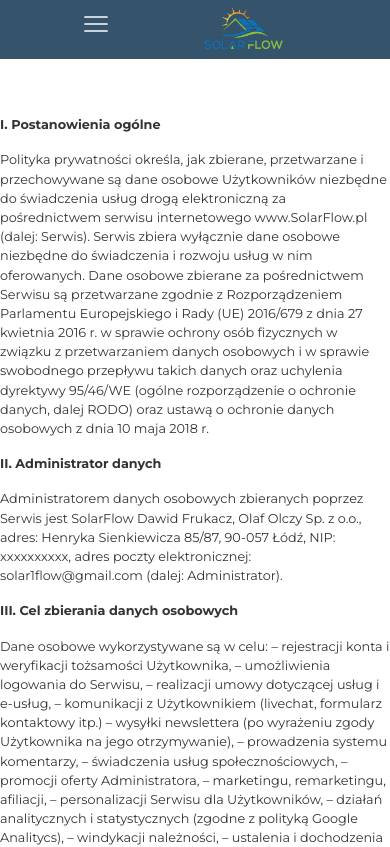
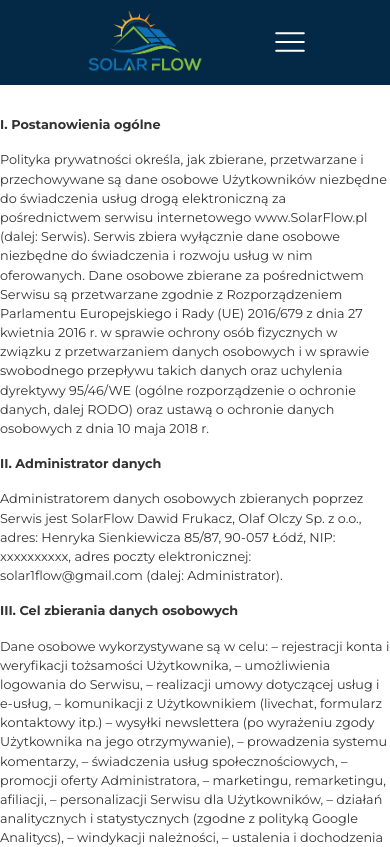
Before and after one commit to Rohhan415/SolarFlow, a React (Vite) app: page /policy in a window 390 px wide. Shown: the top 847 px of the page. Built offline with nearby package versions, Linux system fonts and the light colour scheme.

Commit message:
Refactor: Updated CSS styles for responsiveness in NavBar.module.css, NavigationBar.tsx, StartingPageSlider.tsx, and NavigationContext.tsx

```diff
--- /dev/null
+++ b/src/components/Navigation/MobileNavigationBar.tsx
@@ -0,0 +1,39 @@
+import { NavLink } from "react-router-dom";
+import styles from "./NavBar.module.css";
+import { useNavBarContext } from "../../contexts/useNavBarContext";
+
+function MobileNavigationBar() {
+  const { activeMobileNavBar, toggleOpen } = useNavBarContext();
+  return (
+    <div
+      className={`${styles.modalContainer} ${
+        activeMobileNavBar ? styles.active : ""
+      }`}
+    >
+      <ul className={`${styles.mobileNavList} `}>
+        <li className={styles.navButton}>
+          <NavLink to="/" onClick={toggleOpen}>
+            Strona Główna
+          </NavLink>
+        </li>
+        <li className={styles.navButton}>
+          <NavLink to="/contact" onClick={toggleOpen}>
+            Kontakt
+          </NavLink>
+        </li>
+        <li className={styles.navButton}>
+          <NavLink to="*" onClick={toggleOpen}>
+            O nas
+          </NavLink>
+        </li>
+        <li className={styles.navButton}>
+          <NavLink to="*" onClick={toggleOpen}>
+            Oferta
+          </NavLink>
+        </li>
+      </ul>
+    </div>
+  );
+}
+
+export default MobileNavigationBar;
--- a/src/components/Navigation/NavBar.module.css
+++ b/src/components/Navigation/NavBar.module.css
@@ -1,6 +1,6 @@
 .fixedHeader {
   position: fixed;
-  z-index: 15;
+  z-index: 30;
   top: 0;
   left: 50%;
   transform: translateX(-50%);
@@ -94,30 +94,52 @@
   height: 7.4rem;
 }
 
-/* Smaller Desktop Screen breakpoints */
-@media (max-width: 90em) {
+.mobileNavList {
+  position: fixed;
+  z-index: 99;
+  display: flex;
+  justify-content: center;
+  align-items: center;
+  gap: 3rem;
+  flex-direction: column;
+}
+.modalContainer {
+  z-index: 40;
+  position: absolute;
+  display: flex;
+  justify-content: center;
+  align-items: center;
+  top: 0;
+  left: 0;
+  height: 100vh;
+  width: 100%;
+  font-size: 2.1rem;
+  background-color: var(--dark-blue);
+  backdrop-filter: blur(20px);
+  opacity: 0.9;
+  transform: translateX(100%);
+  transition: transform 0.3s ease-out;
+}
+
+.modalContainer.active {
+  transform: translateX(0);
+}
+
+@media (max-width: 64em) {
   .navigationBar {
+    justify-content: space-between;
+    align-items: center;
+    background-color: var(--dark-blue);
     padding: 0 10rem;
   }
 
-  .navigationBarMove {
-    padding: 0 10rem;
-  }
-}
-/* Smaller Desktop Screen breakpoints */
-@media (max-width: 61.25em) {
-  .navigationBar {
-    padding: 0 10rem;
+  .navButtonMobile {
+    z-index: 41;
+    padding: 0;
   }
 
-  .navigationBarMove {
-    padding: 0 10rem;
-  }
-}
-
-@media (max-width: 44em) {
-  .navigationBar {
-    justify-content: left;
+  .containerMove {
+    height: 10rem;
   }
   .navLogo {
     z-index: 23;
@@ -141,15 +163,20 @@
   }
 
   .NavList {
+    display: none;
+  }
+
+  /* .NavList {
     flex-direction: column;
     justify-content: center;
+    align-items: center;
     position: fixed;
     left: 0;
     gap: 5rem;
     width: 40%;
     height: 100%;
     transition: all 0.3s ease-in-out;
-  }
+  } */
 
   .NavList.hidden {
     transform: translateX(-100%); /* Slide out to the left */
--- a/src/components/Navigation/NavigationBar.tsx
+++ b/src/components/Navigation/NavigationBar.tsx
@@ -2,9 +2,10 @@
 import styles from "./NavBar.module.css";
 import Logo from "../../assets/logo-no-background.png";
 import { useNavBarContext } from "../../contexts/useNavBarContext";
+import MobileNavigationBar from "./MobileNavigationBar";
 
 function NavigationBar() {
-  const { showNavigation, activeMobileNavBar, toggleOpen } = useNavBarContext();
+  const { showNavigation, toggleOpen } = useNavBarContext();
 
   return (
     <header className={styles.fixedHeader}>
@@ -20,22 +21,6 @@
               : `${styles.navigationBar}`
           }
         >
-          <svg
-            xmlns="http://www.w3.org/2000/svg"
-            fill="none"
-            viewBox="0 0 24 24"
-            strokeWidth={1.3}
-            stroke="currentColor"
-            className={styles.navButtonMobile}
-            onClick={toggleOpen}
-          >
-            <path
-              strokeLinecap="round"
-              strokeLinejoin="round"
-              d="M3.75 6.75h16.5M3.75 12h16.5m-16.5 5.25h16.5"
-            />
-          </svg>
-
           <div
             className={
               showNavigation ? `${styles.navLogoMove}` : `${styles.navLogo}`
@@ -55,11 +40,25 @@
             </NavLink>
           </div>
 
-          <ul
-            className={`${styles.NavList} ${
-              activeMobileNavBar ? "" : styles.hidden
-            }`}
+          <svg
+            xmlns="http://www.w3.org/2000/svg"
+            fill="none"
+            viewBox="0 0 24 24"
+            strokeWidth={1.3}
+            stroke="currentColor"
+            className={styles.navButtonMobile}
+            onClick={toggleOpen}
           >
+            <path
+              strokeLinecap="round"
+              strokeLinejoin="round"
+              d="M3.75 6.75h16.5M3.75 12h16.5m-16.5 5.25h16.5"
+            />
+          </svg>
+
+          <MobileNavigationBar />
+
+          <ul className={`${styles.NavList} `}>
             <li className={styles.navButton}>
               <NavLink to="/">Strona Główna</NavLink>
             </li>
--- a/src/components/Sections/StartingSliderSection/StartingPageSlider.tsx
+++ b/src/components/Sections/StartingSliderSection/StartingPageSlider.tsx
@@ -14,7 +14,7 @@
     <section>
       <HeroSlider
         animations={{ slidingAnimation: "fade" }}
-        // autoplay={{ autoplayDuration: 6000 }}
+        autoplay={{ autoplayDuration: 6000 }}
         height={"100vh"}
         style={{ backgroundColor: "#eee" }}
         accessibility={{
--- a/src/contexts/NavigationContext.tsx
+++ b/src/contexts/NavigationContext.tsx
@@ -40,7 +40,7 @@
 
   useEffect(() => {
     const handleScroll = () => {
-      if (window.innerWidth > 704) {
+      if (window.innerWidth > 1024) {
         setScrollWatcher((prevState) => {
           return {
             y: window.scrollY,
@@ -48,12 +48,18 @@
           };
         });
         setShowNavigation(window.scrollY > 1 || scrollWatcher.y > 1);
+      } else {
+        setShowNavigation(false);
       }
     };
     handleScroll();
 
     window.addEventListener("scroll", handleScroll);
-    return () => window.removeEventListener("scroll", handleScroll);
+    window.addEventListener("resize", handleScroll);
+    return () => {
+      window.removeEventListener("scroll", handleScroll);
+      window.removeEventListener("resize", handleScroll);
+    };
   }, [scrollWatcher.y]);
 
   return (
```
